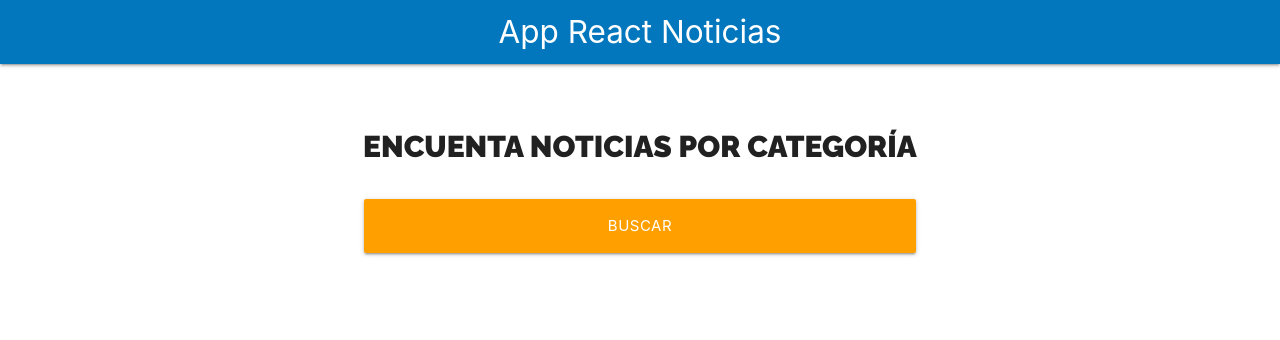
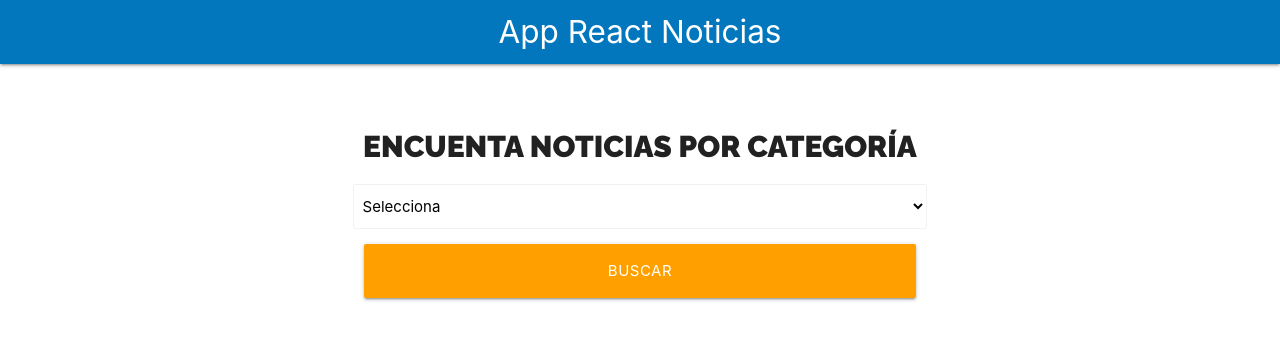
Before and after one commit to lpablos/app-react-noticias, a React (Create React App) app: page / in a window 1280 px wide. Shown: the top 340 px of the page. Built offline with nearby package versions, Linux system fonts and the light colour scheme.

Commit message:
Creando categorias hooks configuracion basica

```diff
--- a/src/components/Formulario.jsx
+++ b/src/components/Formulario.jsx
@@ -1,12 +1,16 @@
 import React from 'react'
 import styles from './Formulario.module.css'
+import useSelect from '../hooks/useSelect'
 
 const Formulario = () => {
+    // Utiliar custom hooks
+    const [SelectNoticias] = useSelect('');
     return (
         <div className={`${styles.buscador} row`}>
             <div className="col s12 m8 offset-m2">
                 <form action="">
                     <h2 className={styles.heading}>Encuenta noticias por categoría</h2>
+                    <SelectNoticias/>
                     <div className="input-field col s12">
                         <input
                             type="submit"
--- /dev/null
+++ b/src/hooks/useSelect.jsx
@@ -0,0 +1,19 @@
+import React, {useState} from 'react'
+
+const useSelect = (stateInicial) => {
+    const [state, setState] = useState(stateInicial)
+    const SelectNoticias = () =>(
+        <select
+            className="browser-default"
+            name=""
+            id=""
+            onChange={ e => setState(e.target.value)}
+            value={state}
+        >
+            <option value="">Selecciona</option>
+        </select>
+    )
+    return [SelectNoticias]
+}
+
+export default useSelect
```
